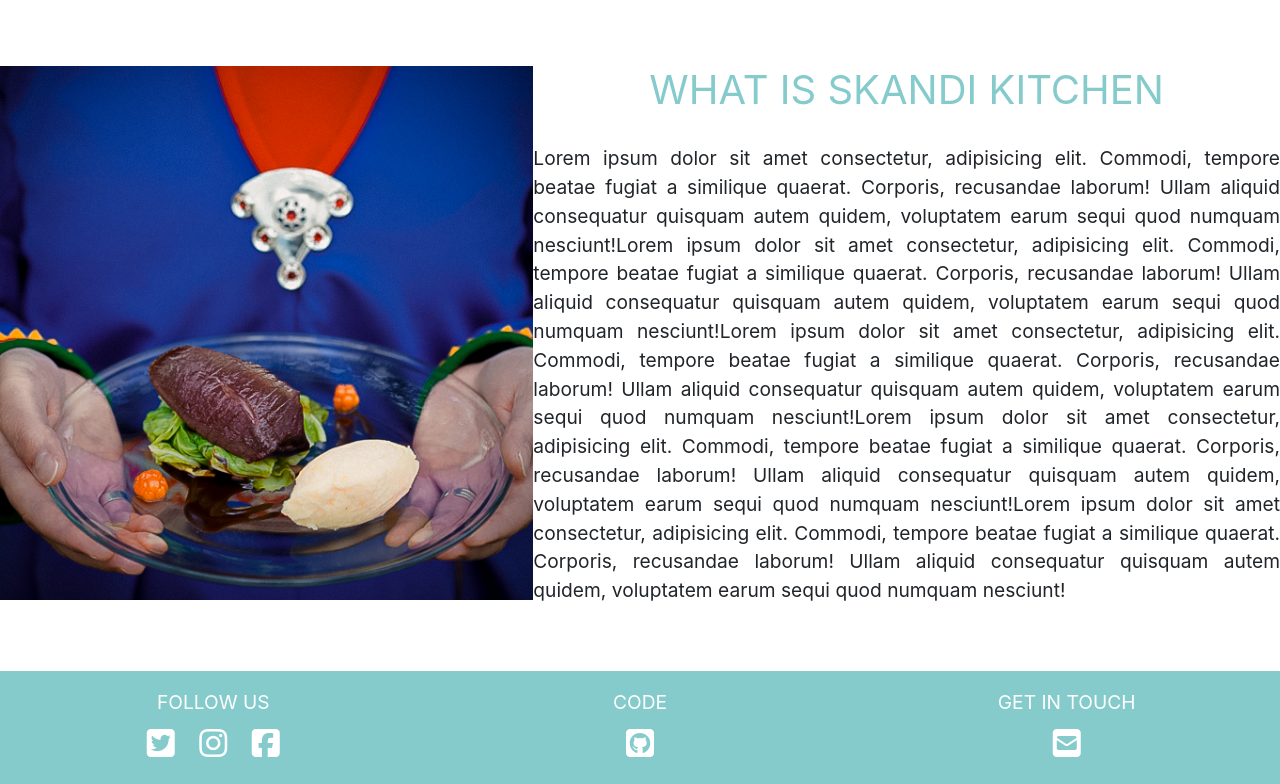
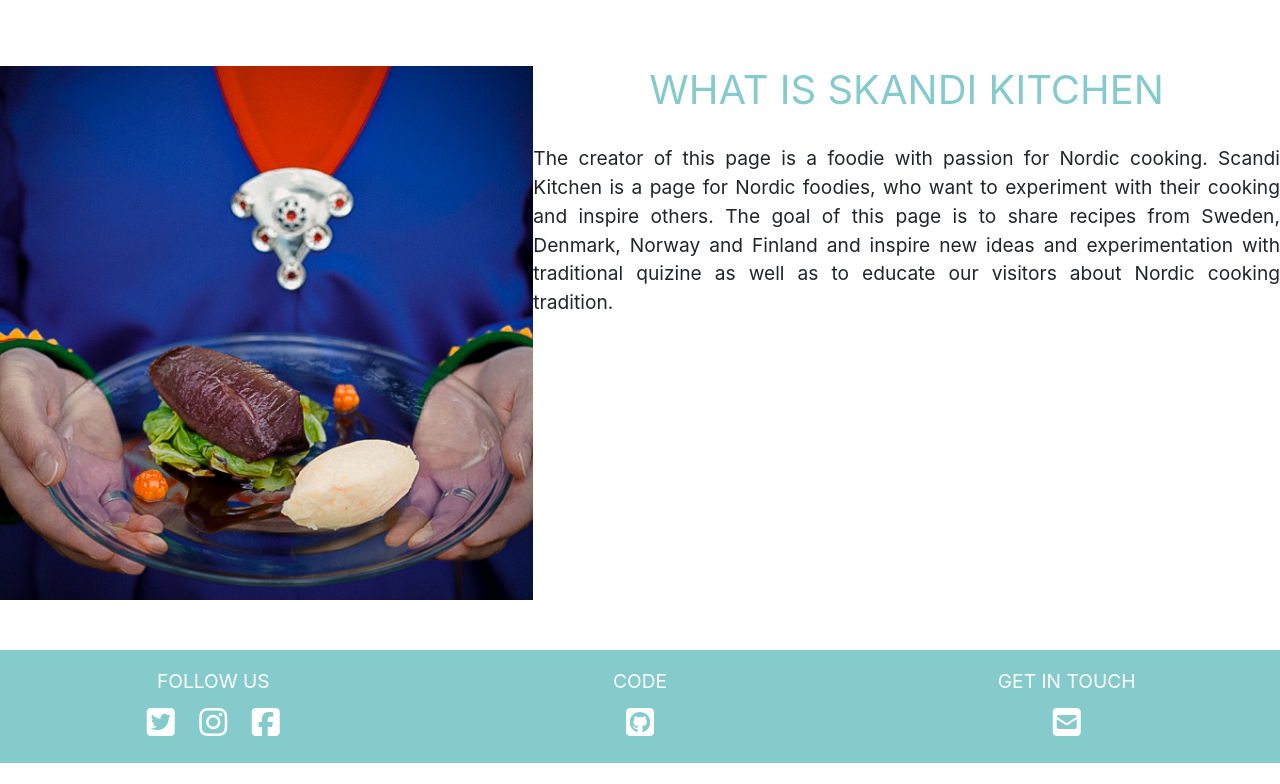
Before and after one commit to EvaBroberg/ScandiFood-recipe-sharing-page-milestone3, a Flask app: page /info in a window 1280 px wide. Shown: the part 165-949 px from the top of the page. After the commit the page ends 928 px from the top, so only its background shows below. Run offline with Flask 2, Linux system fonts and the light colour scheme; some libraries are stand-ins or nearby versions.

Commit message:
final amends to documentation

```diff
--- a/scandiKitchen/templates/base.html
+++ b/scandiKitchen/templates/base.html
@@ -75,13 +75,13 @@
                 <div class="row no-gutters">
                     <div class="footer-column col-4">
                         <h2>Follow us</h2>
-                        <a href="#"><i class="icon fab fa-twitter-square"></i></a>
-                        <a href="#"><i class="icon fab fa-instagram"></i></a>
-                        <a cl href="#"><i class="icon fab fa-facebook-square"></i></a>
+                        <a href="https://www.twitter.com/"><i class="icon fab fa-twitter-square"></i></a>
+                        <a href="https://www.instagram.com/"><i class="icon fab fa-instagram"></i></a>
+                        <a cl href="https://www.facebook.com/"><i class="icon fab fa-facebook-square"></i></a>
                     </div>
                     <div class="footer-column col-4">
                         <h2>Code</h2>
-                        <a href="#"><i class="icon fab fa-github-square"></i></a>
+                        <a href="https://github.com/EvaBroberg/ScandiFood-recipe-sharing-page-milestone3#"><i class="icon fab fa-github-square"></i></a>
                     </div>
                     <div class="footer-column col-4">
                         <h2>Get in touch</h2>
--- a/scandiKitchen/templates/info.html
+++ b/scandiKitchen/templates/info.html
@@ -8,7 +8,7 @@
         </div>
         <div class="about-description col-lg-7 col-sm-12">
             <h1>What is skandi kitchen</h1>
-            <p>Lorem ipsum dolor sit amet consectetur, adipisicing elit. Commodi, tempore beatae fugiat a similique quaerat. Corporis, recusandae laborum! Ullam aliquid consequatur quisquam autem quidem, voluptatem earum sequi quod numquam nesciunt!Lorem ipsum dolor sit amet consectetur, adipisicing elit. Commodi, tempore beatae fugiat a similique quaerat. Corporis, recusandae laborum! Ullam aliquid consequatur quisquam autem quidem, voluptatem earum sequi quod numquam nesciunt!Lorem ipsum dolor sit amet consectetur, adipisicing elit. Commodi, tempore beatae fugiat a similique quaerat. Corporis, recusandae laborum! Ullam aliquid consequatur quisquam autem quidem, voluptatem earum sequi quod numquam nesciunt!Lorem ipsum dolor sit amet consectetur, adipisicing elit. Commodi, tempore beatae fugiat a similique quaerat. Corporis, recusandae laborum! Ullam aliquid consequatur quisquam autem quidem, voluptatem earum sequi quod numquam nesciunt!Lorem ipsum dolor sit amet consectetur, adipisicing elit. Commodi, tempore beatae fugiat a similique quaerat. Corporis, recusandae laborum! Ullam aliquid consequatur quisquam autem quidem, voluptatem earum sequi quod numquam nesciunt!</p>
+            <p>The creator of this page is a foodie with passion for Nordic cooking. Scandi Kitchen is a page for Nordic foodies, who want to experiment with their cooking and inspire others. The goal of this page is to share recipes from Sweden, Denmark, Norway and Finland and inspire new ideas and experimentation with traditional quizine as well as to educate our visitors about Nordic cooking tradition.</p>
         </div>
     </div>
 </div>
```
Also changed, not shown: README.md.
